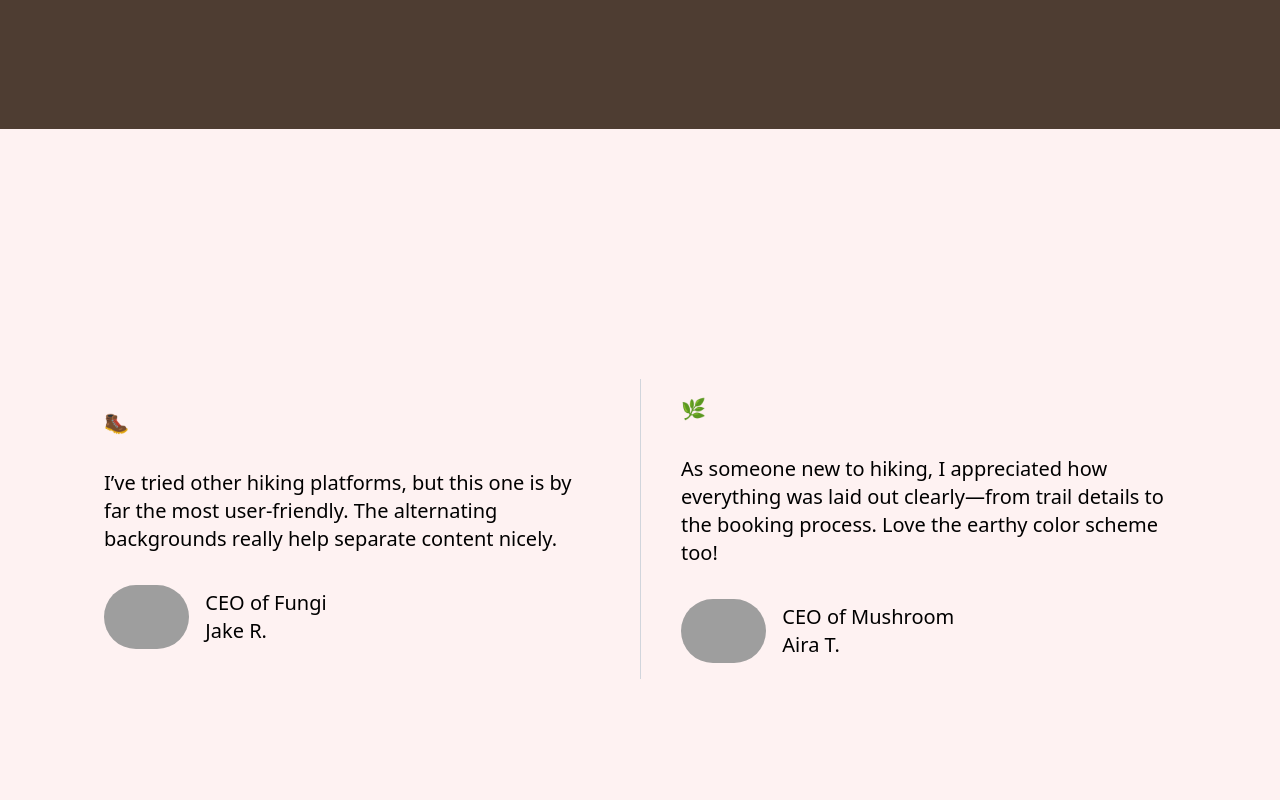
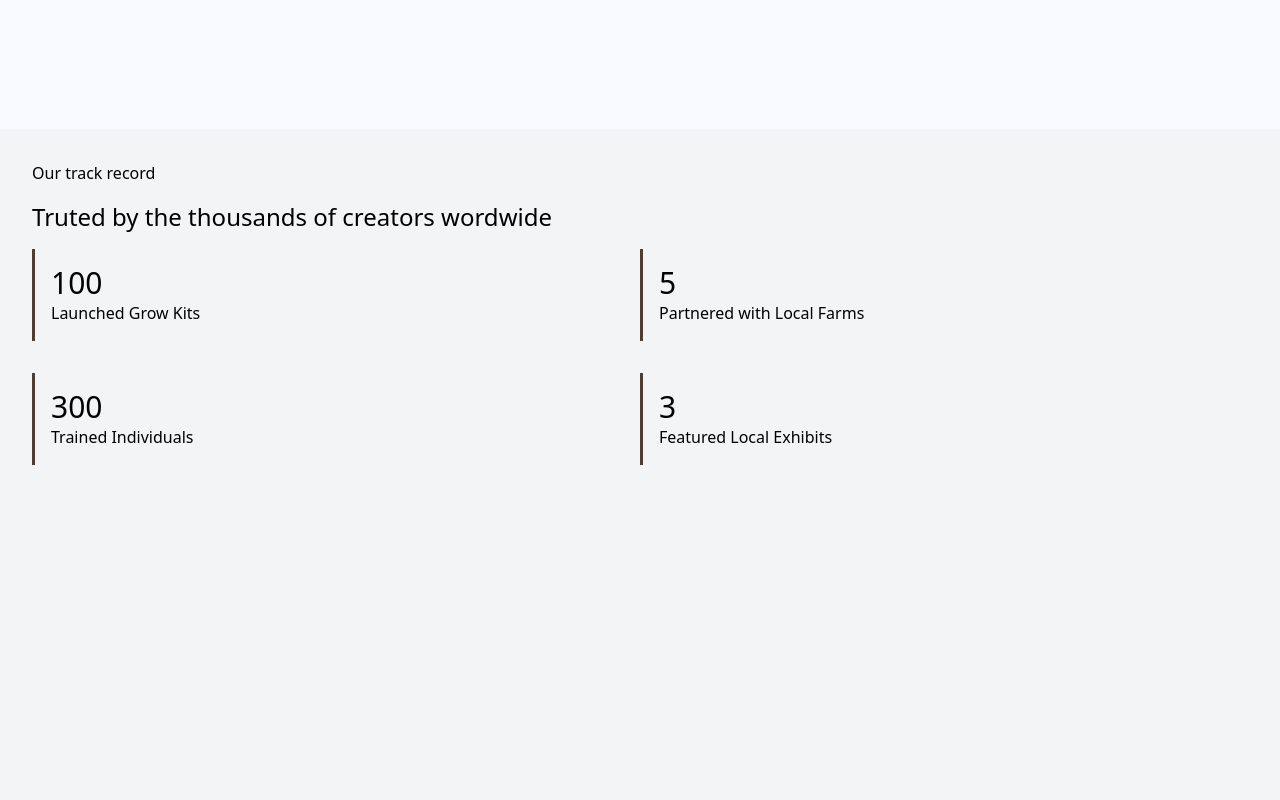
Before and after one commit to roebienbien/kabutehan, a React (Vite) app: page / in a window 1280 px wide. Shown: the part 2260-3060 px from the top of the page. Built offline with nearby package versions, Linux system fonts and the light colour scheme; grey boxes are pictures that could not be loaded.

Commit message:
feat: add track-record section

```diff
--- a/src/pages/HomePage.tsx
+++ b/src/pages/HomePage.tsx
@@ -2,12 +2,13 @@ import FAQ from './FAQ';
 import FinalCTA from './FinalCTA';
 import Hero from './Hero';
 import Testimonials from './Testimonials';
+import TrackRecordSection from './TrackRecordSection';
 
 const AlternatingSection = ({ children }: { children: React.ReactNode }) => {
   return <div className="even:bg-gray-100">{children}</div>;
 };
 
-const HomePageItems = [Hero, FAQ, FinalCTA, Testimonials];
+const HomePageItems = [Hero, FAQ, Testimonials, TrackRecordSection, FinalCTA];
 
 function HomePage() {
   return (
--- a/src/pages/Testimonials.tsx
+++ b/src/pages/Testimonials.tsx
@@ -22,7 +22,7 @@ const Reviews = [
 
 const Testimonials = () => {
   return (
-    <section className="grid h-screen items-center justify-center bg-red-50 px-4">
+    <section className="grid h-screen items-center justify-center px-4">
       <div className="grid w-full max-w-6xl items-center justify-center gap-y-10 lg:grid-cols-2">
         {Reviews.map((review, index) => (
           <div
--- /dev/null
+++ b/src/pages/TrackRecordSection.tsx
@@ -0,0 +1,54 @@
+const trackRecord = [
+  {
+    title: 'Launched Grow Kits',
+    count: '100',
+    description:
+      'Empowered households and schools to cultivate mushrooms with easy-to-use kits.',
+  },
+  {
+    title: 'Partnered with Local Farms',
+    count: '5',
+    description:
+      'Built strong relationships with community farms to grow and distribute organic mushrooms.',
+  },
+  {
+    title: 'Trained Individuals',
+    count: '300',
+    description:
+      'Conducted workshops and webinars on mushroom cultivation and sustainable practices.',
+  },
+  {
+    title: 'Featured Local Exhibits',
+    count: '3',
+    description:
+      "Showcased Kabutehan's innovations in local sustainability and agri-tech events.",
+  },
+];
+
+const TrackRecordSection = () => {
+  return (
+    <section className="min-h-dynamic-height">
+      <div className="flex flex-col gap-y-4 px-8 py-8">
+        <div className="flex flex-col gap-y-4">
+          <div className="">Our track record</div>
+          <div className="text-2xl">
+            Truted by the thousands of creators wordwide
+          </div>
+        </div>
+        <div className="grid grid-cols-1 gap-y-8 lg:grid-cols-2">
+          {trackRecord.map((item, index) => (
+            <div
+              className="border-primary flex flex-col border-l-[3px] p-4"
+              key={index}
+            >
+              <div className="text-3xl">{item.count}</div>
+              <h3>{item.title}</h3>
+            </div>
+          ))}
+        </div>
+      </div>
+    </section>
+  );
+};
+
+export default TrackRecordSection;
```
